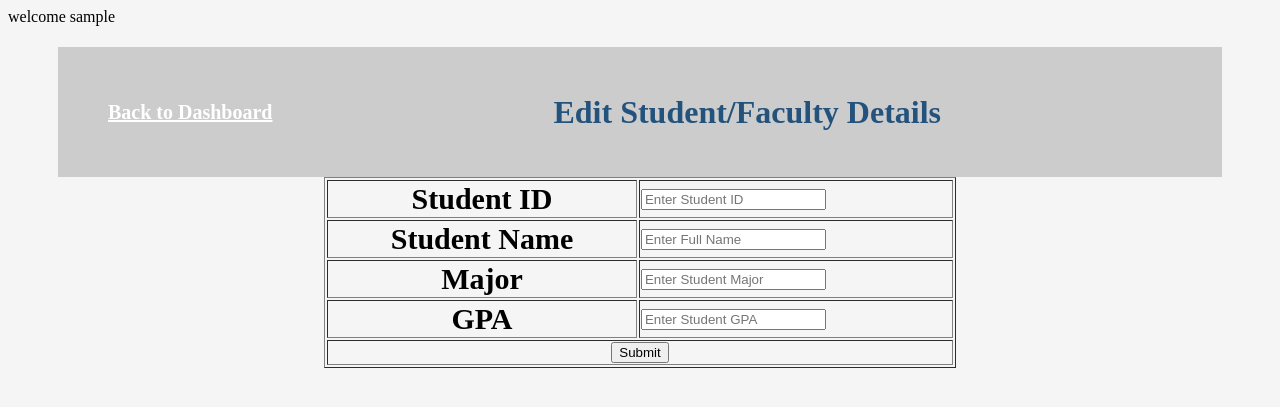
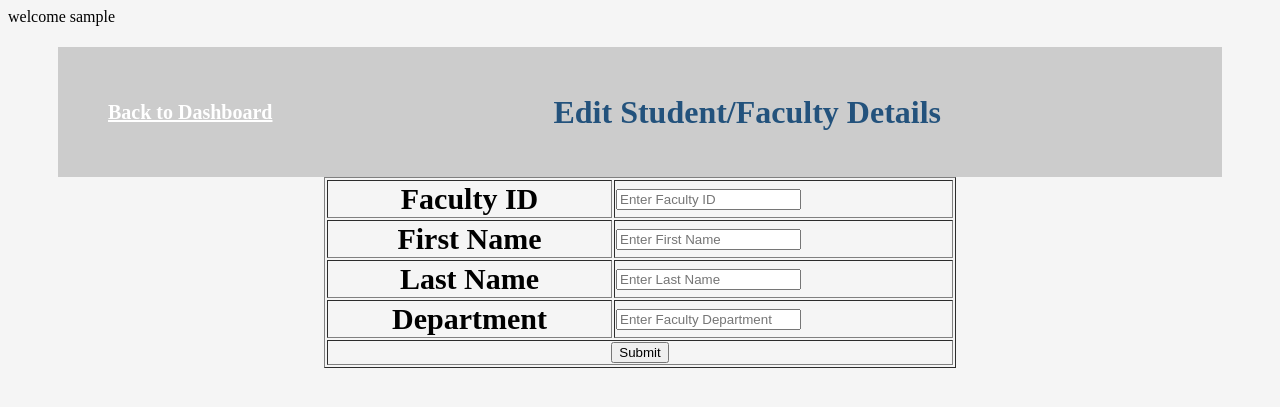
Before and after one commit to AnuMangat/SIS_Project, a PHP site: page /admin/addfaculty.php in a window 1280 px wide. Shown: the top 407 px of the page. Run offline with PHP 8.4, Linux system fonts and the light colour scheme; a user stored in the database is signed in.

Commit message:
Adjusted addfaculty.php and addprocessfaculty code

```diff
--- a/SI_Project/admin/addfaculty.php
+++ b/SI_Project/admin/addfaculty.php
@@ -15,23 +15,23 @@ echo " welcome ".$_SESSION['username']
 	include('header.php');
 	include('titleheader.php');
 ?>
-<form method="POST" action="addstudent.php" enctype="multipart/form-data">
+<form method="POST" action="addfaculty.php" enctype="multipart/form-data">
 	<table border="1" align="center" style="width:50%;font-size: 30px;">
 		 <tr>
-				<th>Student ID</th>
-				<td><input type="text" name="StudentID" placeholder="Enter Student ID"required></td>
+				<th>Faculty ID</th>
+				<td><input type="text" name="FacultyID" placeholder="Enter Faculty ID"required></td>
 		 </tr>
 		 <tr>
-				<th>Student Name</th>
-				<td><input type="text" name="StudentName" placeholder="Enter Full Name" required></td>
+				<th>First Name</th>
+				<td><input type="text" name="FirstName" placeholder="Enter First Name" required></td>
 		 </tr>
 		 <tr>
-				<th>Major</th>
-				<td><input type="text" name="Major" placeholder="Enter Student Major" required></td>
+				<th>Last Name</th>
+				<td><input type="text" name="LastName" placeholder="Enter Last Name" required></td>
 		 </tr>
                   <tr>
-				<th>GPA</th>
-				<td><input type="text" name="GPA" placeholder="Enter Student GPA" required></td>
+				<th>Department</th>
+				<td><input type="text" name="Department" placeholder="Enter Faculty Department" required></td>
 		 </tr>
 
 
@@ -47,15 +47,15 @@ echo " welcome ".$_SESSION['username']
 if(isset($_POST['Submit']))
 {
 	include ('../dbconnect.php');
-        $StudentID=$_POST['StudentID'];
-	$StudentName=$_POST['StudentName'];
-	$Major=$_POST['Major'];
-	$GPA=$_POST['GPA'];
+    $FacultyID=$_POST['FacultyID'];
+	$FirstName=$_POST['FirstName'];
+	$LastName=$_POST['LastName'];
+	$Department=$_POST['Department'];
 
 
 	// $sql="INSERT INTO student (rollno,name, city, pcon, class,image) VALUES ('$ROLLNO','$NAME','$CITY','$PCON','$CLASS','$IMAGE')";
 
-	$qry = "INSERT INTO `student`.`student_info`(`StudentID`, `StudentName`, `Major`,`GPA`) VALUES ('$StudentID','$StudentName','$Major','$GPA')";
+	$qry = "INSERT INTO `student`.`faculty_info`(`FacultyID`, `FirstName`, `LastName`,`Department`) VALUES ('$FacultyID','$FirstName','$LastName','$Department')";
 
    $run = mysqli_query($db, $qry);
 
```
Also changed, not shown: SI_Project/admin/addprocessfaculty.php (+5 -5 lines).
